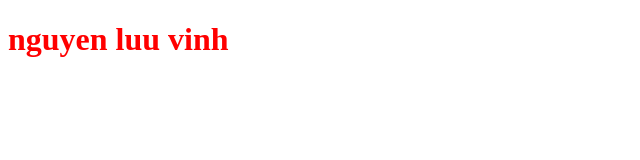
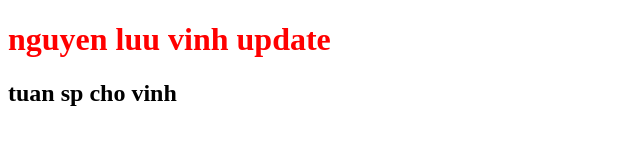
Before and after one commit to kpia0412/test14-3, a plain HTML site: page index.html in a window 1280 px wide. Shown: the whole page, without its empty margins (0-640 px from the left). Drawn offline with Linux system fonts and the light colour scheme.

Commit message:
tuan vua giup vinh

```diff
--- a/index.html
+++ b/index.html
@@ -6,6 +6,7 @@
     <title>Document</title>
 </head>
 <body>
-    <h1 style="color: red;">nguyen luu vinh</h1>
+    <h1 style="color: red;">nguyen luu vinh update</h1>
+	<h2> tuan sp cho vinh</h2>
 </body>
 </html>
```
